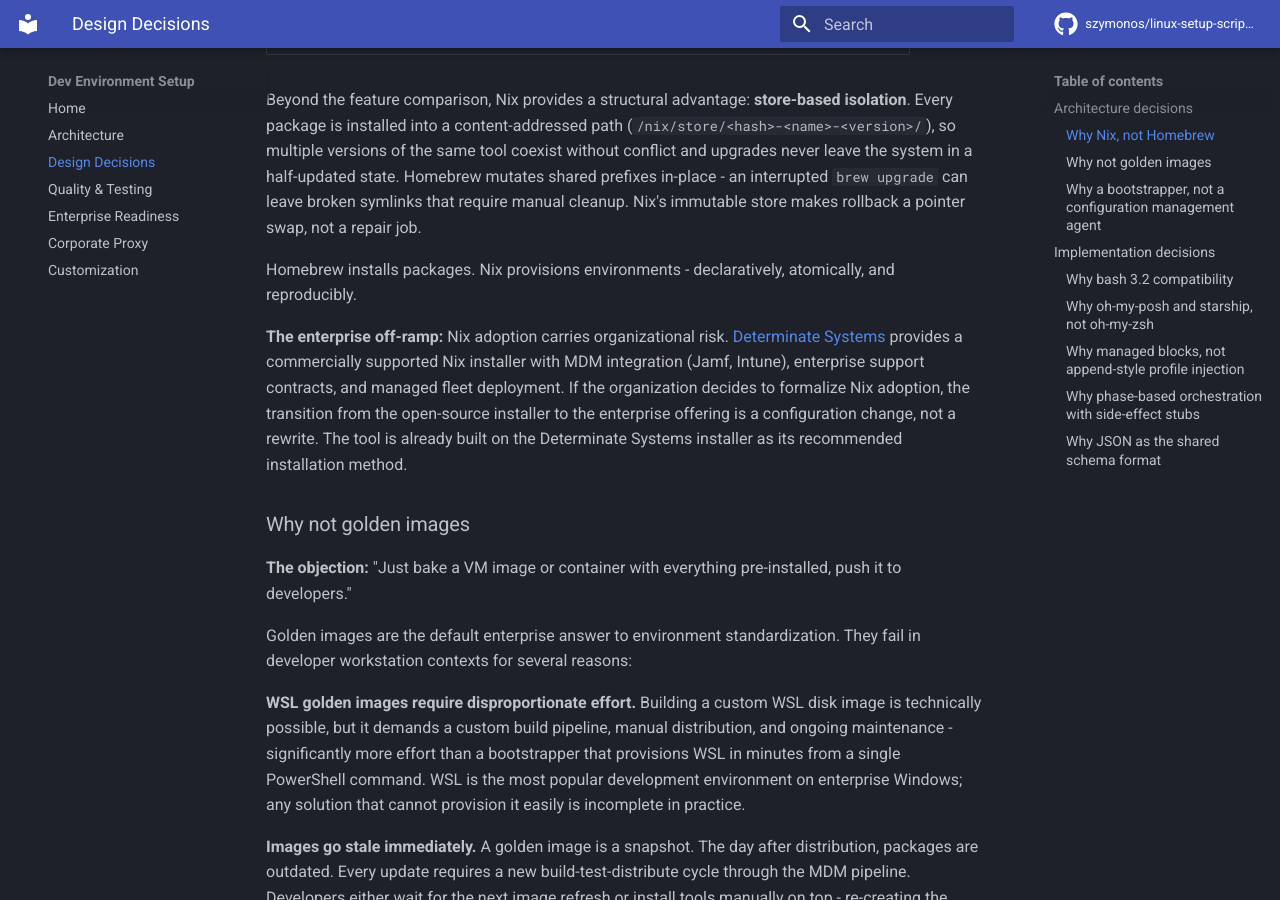
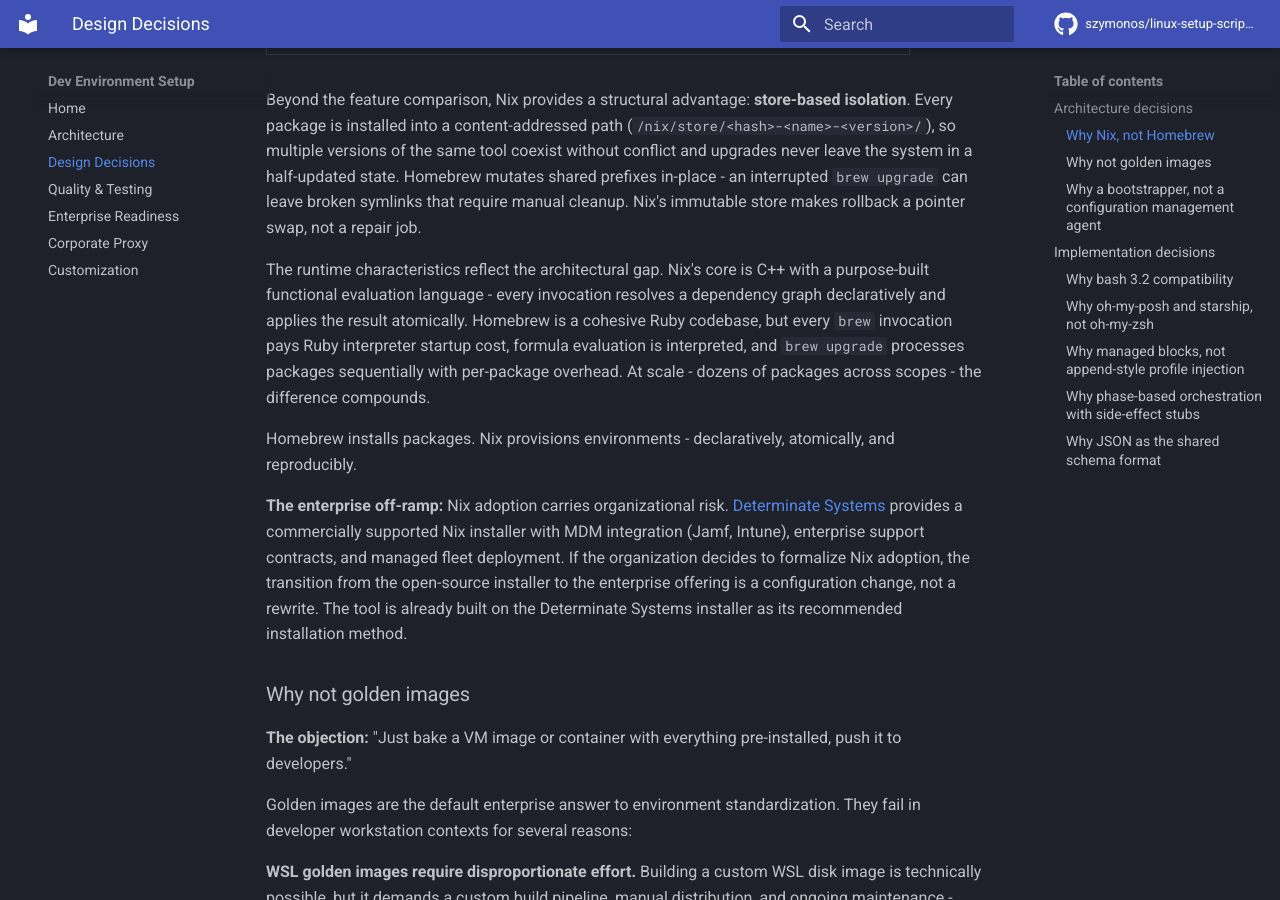
Before and after one commit to szymonos/linux-setup-scripts, an MkDocs documentation site: the page built from docs/decisions.md, in a window 1280 px wide and 900 px high, scrolled down 766 px. Built offline with MkDocs 1.6.1 and Material for MkDocs 9.7.7, drawn with Linux system fonts in a browser that asks for light colours; comment, search, counter and statistics services are not loaded.

Commit message:
docs: add Nix vs Homebrew runtime characteristics comparison
Co-Authored-By: Claude Opus 4.6 <noreply@anthropic.com>

```diff
--- a/docs/decisions.md
+++ b/docs/decisions.md
@@ -20,6 +20,8 @@ Homebrew is an excellent macOS package manager. It is not a cross-platform envir
 | Binary cache             | Bottles (limited arch coverage)  | 100k+ cached packages, multi-arch         |
 
 Beyond the feature comparison, Nix provides a structural advantage: **store-based isolation**. Every package is installed into a content-addressed path (`/nix/store/<hash>-<name>-<version>/`), so multiple versions of the same tool coexist without conflict and upgrades never leave the system in a half-updated state. Homebrew mutates shared prefixes in-place - an interrupted `brew upgrade` can leave broken symlinks that require manual cleanup. Nix's immutable store makes rollback a pointer swap, not a repair job.
+
+The runtime characteristics reflect the architectural gap. Nix's core is C++ with a purpose-built functional evaluation language - every invocation resolves a dependency graph declaratively and applies the result atomically. Homebrew is a cohesive Ruby codebase, but every `brew` invocation pays Ruby interpreter startup cost, formula evaluation is interpreted, and `brew upgrade` processes packages sequentially with per-package overhead. At scale - dozens of packages across scopes - the difference compounds.
 
 Homebrew installs packages. Nix provisions environments - declaratively, atomically, and reproducibly.
 
```
